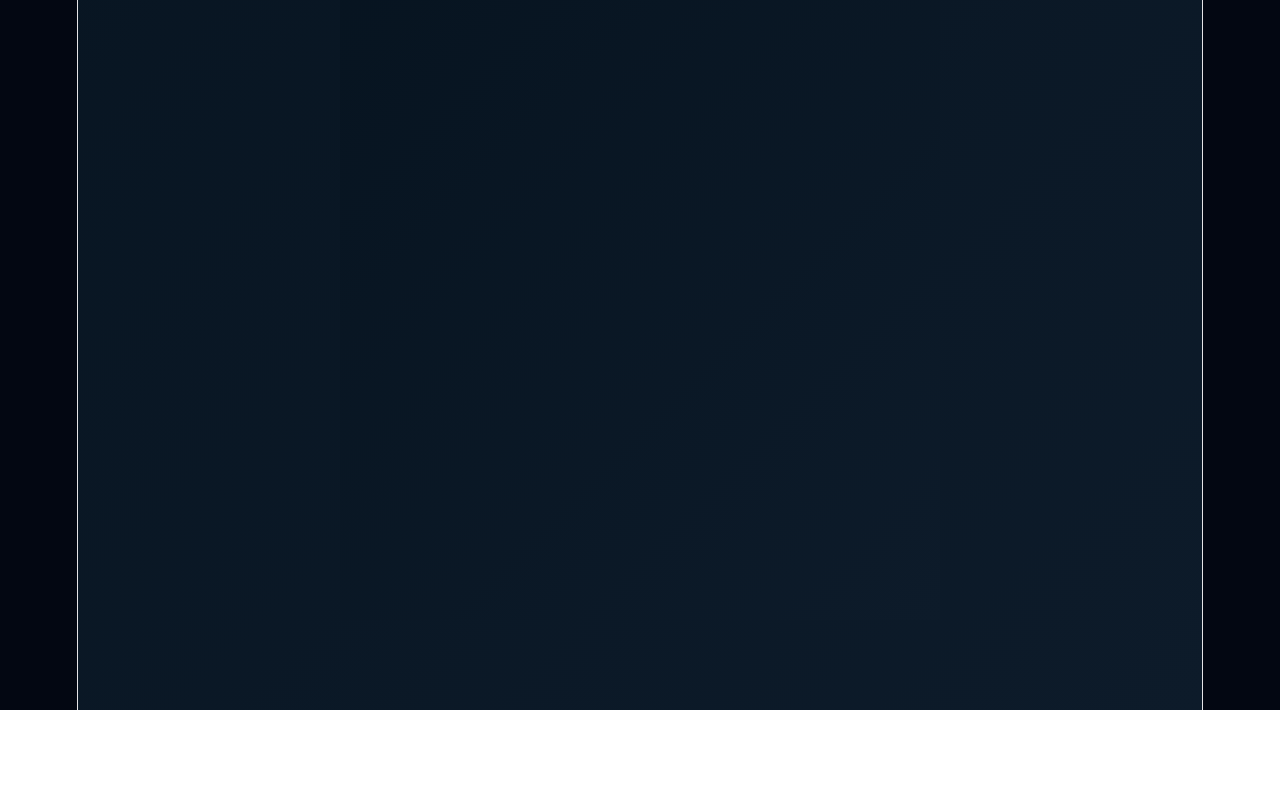
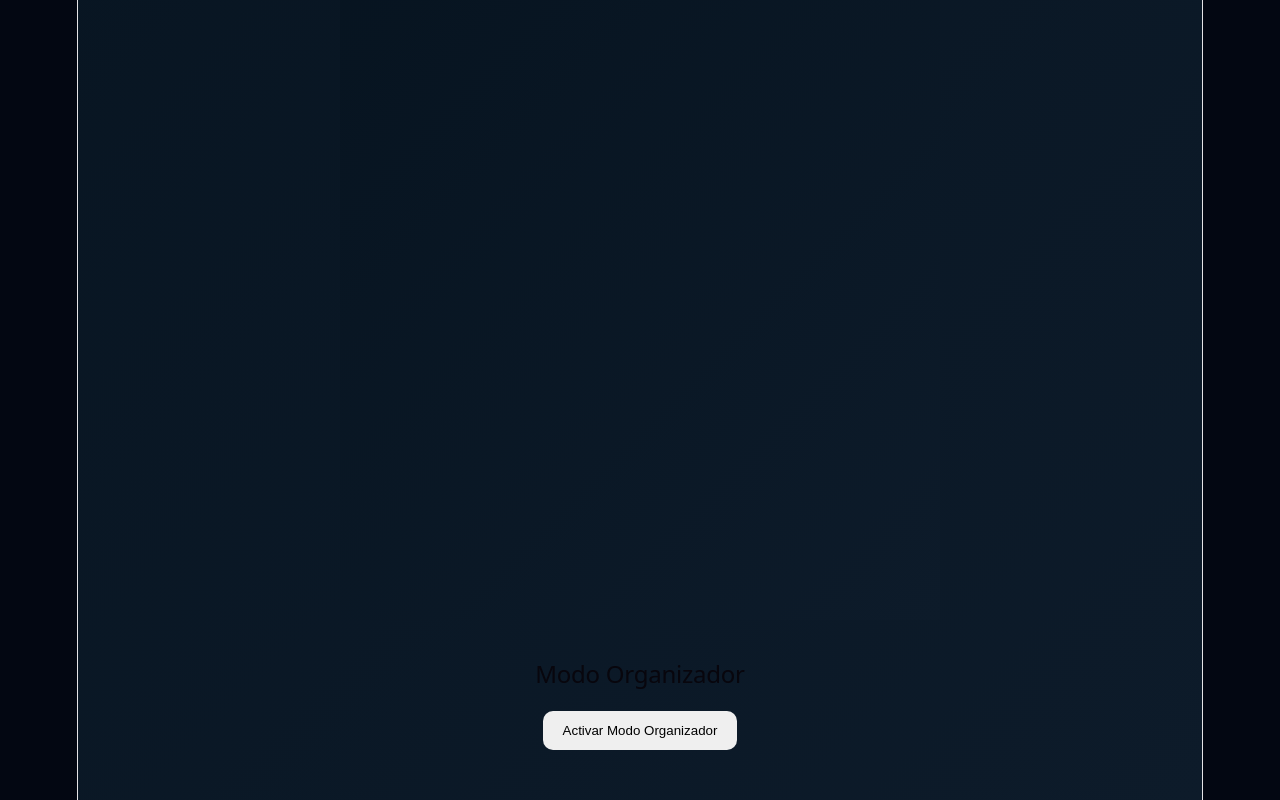
Before and after one commit to kukititi/temporal-event-app, a React app in the folder frontend/: page /profile in a window 1280 px wide. Shown: the part 985-1785 px from the top of the page. Before the commit the page ends 1695 px from the top, so only its background shows below. Built offline with nearby package versions, Linux system fonts and the light colour scheme; the HTML template or start-up script is replaced by a standard one.

Commit message:
Boton de organizador (Cambio de tipo de cuenta)

```diff
--- a/frontend/src/pages/Profile.jsx
+++ b/frontend/src/pages/Profile.jsx
@@ -6,6 +6,10 @@ function Profile() {
   const user = JSON.parse(localStorage.getItem("user"));
 
   const [attendedEvents, setAttendedEvents] = useState([]);
+
+  const [organizerMode, setOrganizerMode] = useState(
+    user?.organizer_mode || false,
+  );
 
   async function fetchAttendedEvents() {
     try {
@@ -18,6 +22,31 @@ function Profile() {
       const data = await response.json();
 
       setAttendedEvents(data);
+    } catch (error) {
+      console.log(error);
+    }
+  }
+
+  async function toggleOrganizerMode() {
+    try {
+      const response = await fetch(
+        `${API_URL}/users/${user.id}/organizer-mode`,
+        {
+          method: "PUT",
+          headers: {
+            "Content-Type": "application/json",
+          },
+          body: JSON.stringify({
+            organizer_mode: !organizerMode,
+          }),
+        },
+      );
+
+      const updatedUser = await response.json();
+
+      setOrganizerMode(updatedUser.organizer_mode);
+
+      localStorage.setItem("user", JSON.stringify(updatedUser));
     } catch (error) {
       console.log(error);
     }
@@ -85,6 +114,22 @@ function Profile() {
           ))}
         </div>
       </div>
+      <div className="profile-organizer">
+        <h2>Modo Organizador</h2>
+
+        <button className="organizer-button" onClick={toggleOrganizerMode}>
+          {organizerMode ? "✓ Organizador Activo" : "Activar Modo Organizador"}
+        </button>
+      </div>
+      {organizerMode && (
+        <div className="organizer-panel">
+          <h2>Panel de Organizador</h2>
+
+          <button>Crear Evento</button>
+
+          <button>Mis Eventos</button>
+        </div>
+      )}
     </div>
   );
 }
--- a/frontend/src/styles/profile.css
+++ b/frontend/src/styles/profile.css
@@ -115,3 +115,17 @@
 
   border-color: #49c5cd;
 }
+
+.organizer-button {
+  margin-top: 15px;
+  padding: 12px 20px;
+  border: none;
+  border-radius: 10px;
+  cursor: pointer;
+}
+
+.organizer-panel {
+  margin-top: 20px;
+  display: flex;
+  gap: 10px;
+}
```
Also changed, not shown: 1 other file (tests, documents, lock files or other folders).
